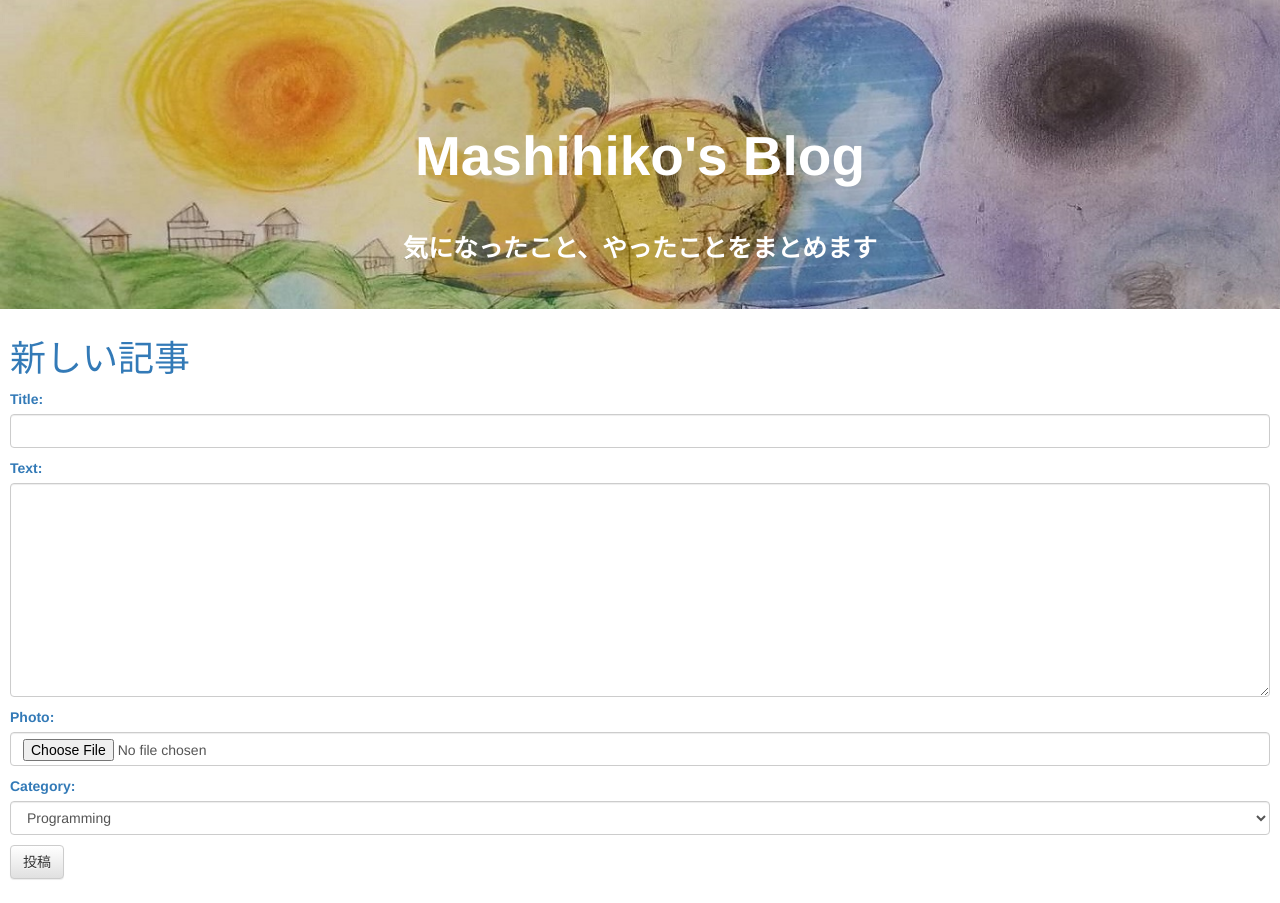
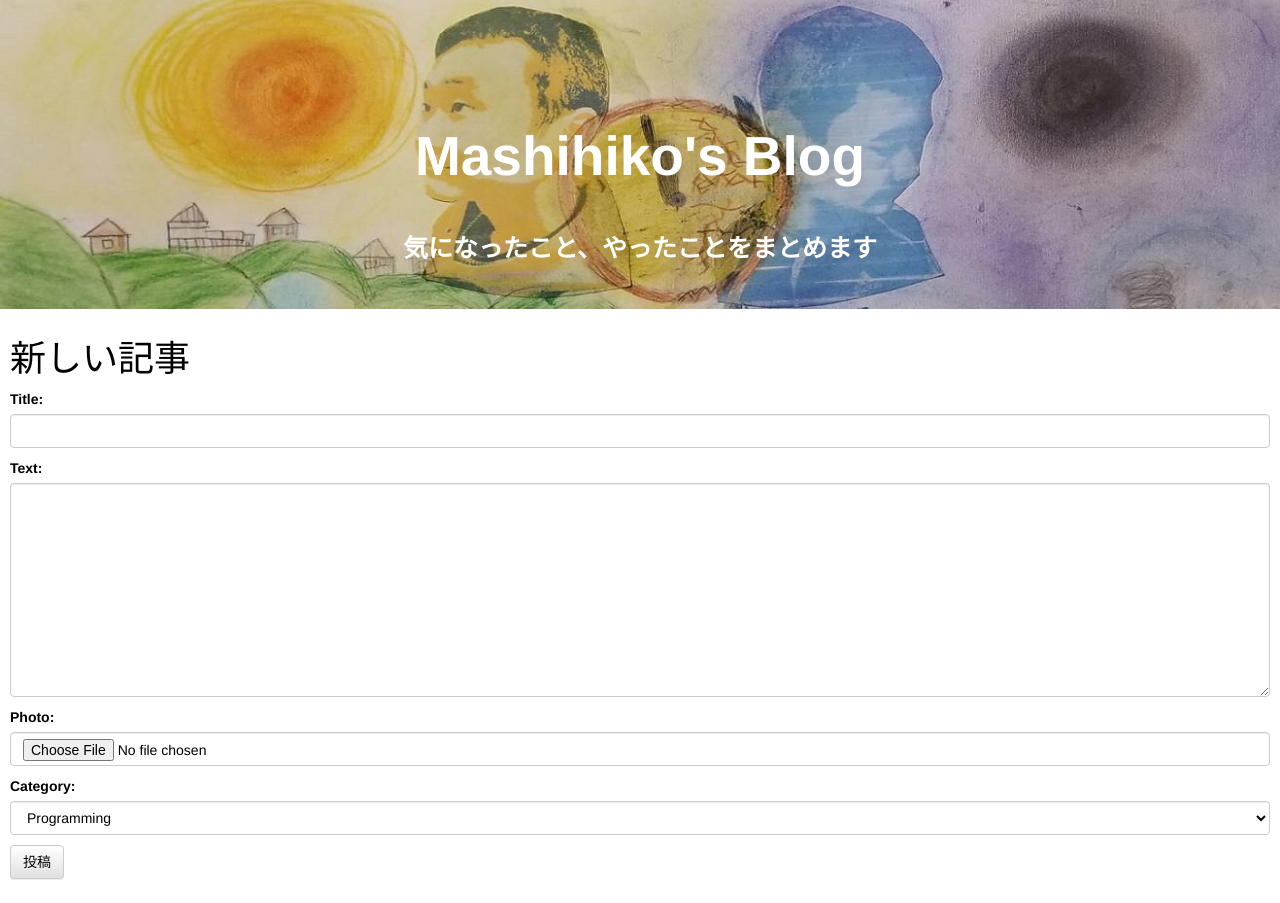
Before and after one commit to Mashihiko/my-blog, a Django app: page /post/new/ in a window 1280 px wide. Shown: the part 50-953 px from the top of the page. Run offline with Django 3.2, Linux system fonts and the light colour scheme; the visitor is signed in with stand-in values (Sample User, id 1); some libraries are stand-ins or nearby versions.

Commit message:
fixed css file.

```diff
--- a/blog/static/css/blog.css
+++ b/blog/static/css/blog.css
@@ -171,14 +171,6 @@ padding-right:250px;
  margin-top:30px;
 }
 
-/*.glyphicon-trash, .glyphicon-pencil, .btn-default{
- margin:10px;
-
-
-
-}
-*/
-/*
 #trash_check{
  color:red;
 
@@ -188,50 +180,19 @@ padding-right:250px;
  visibility:hidden;
 }
 
-#yes_botton, #no_botton, #home_btn{
-    display: inline-block;
-    padding: 0.5em 1em;
-    text-decoration: none;
-    background: #668ad;
-    color: #FFF;
-    border-bottom: solid 4px #627295;
-    border-radius: 3px;
-    margin:50px;
-}
-#yes_botton:active, #no_botton:active, #home_btn:active {
-    -ms-transform: translateY(4px);
-    -webkit-transform: translateY(4px);
-    transform: translateY(4px);
-    border-bottom: none;
-}
-*/
 .post-detail{
 padding-top:30px;
 padding-left:30px;
 }
 
+.post-detail *, .post-form *{
+color: black;
+}
+
 #hide_block{
  visibility:hidden;
 }
-/*
-.bigpost{
-display: inline-block;
-}
 
-.container {
-  display: flex;
-}
-
-.post{
-display: block;
-}
-
-.side {
-  display: inline-block;
-  background: orange;
-  width: 30%;
-}
-*/
 @media screen and (max-width: 480px) {
 
 /* スマホ縦 */
@@ -333,7 +294,7 @@ line-height: 12px;
 }
 
 
-.post-form textarea, .post-form input {
+.post-form textarea, .post-form input, .post-form select {
     width: 100%;
 }
 
@@ -345,7 +306,7 @@ padding:10px;
 
 @media screen and (min-width: 1367px){
 /*大画面PC使用*/
-.post-form textarea, .post-form input {
+.post-form textarea, .post-form input, .post-form select {
     width: 60%;
 }
 
--- a/blog/templates/blog/post_detail.html
+++ b/blog/templates/blog/post_detail.html
@@ -2,10 +2,12 @@
 
 {% block content %}
             <div class="post-detail">
+               {% if user.is_authenticated %}
                <a class="btn btn-default" href="{% url 'blog:post_edit' pk=post.pk %}">
                <span class="glyphicon glyphicon-pencil"title="この記事を編集します"></span></a>
                <a class="btn btn-default" <!---href="{% url 'blog:post_delete' pk=post.pk %}--->">
                <span class="glyphicon glyphicon-trash"title="この記事を削除します"></span></a>
+               {% endif %}
                <p id="pb_date">公開日: {{ post.published_date }}</p>
                <h2 id=title>{{ post.title }}</h2>
                <p>カテゴリー:{{ post.category }}</p>
--- a/blog/templates/blog/post_list.html
+++ b/blog/templates/blog/post_list.html
@@ -13,10 +13,12 @@
               <span class="text">Cooking</span>
            </span>
            </a>
+           <a class="link" href="{% url 'blog:post_category_cooking' %}">
            <span class="box">
               <img src="/static/real_face.jpg">
               <span class="text">About Me</span>
            </span>
+           </a>
         </div>
         <!---<a class="new-post">記事一覧</a>--->
         <div class="main-posts">
--- a/blog/views.py
+++ b/blog/views.py
@@ -16,12 +16,12 @@ def post_detail(request, pk):
     post=get_object_or_404(Post, pk=pk)
     return render(request, 'blog/post_detail.html', {'post':post})
 
-@login_required
+#@login_required
 def post_category_programming(request):
    posts=Post.objects.filter(category__contains="プログラミング").order_by('-published_date')
    return render(request, 'blog/post_list.html', {'posts': posts})
 
-@login_required
+#@login_required
 def post_category_cooking(request):
    posts=Post.objects.filter(category__contains="料理").order_by('-published_date')
    return render(request, 'blog/post_list.html', {'posts': posts})
```
Also changed, not shown: 4 other files.
